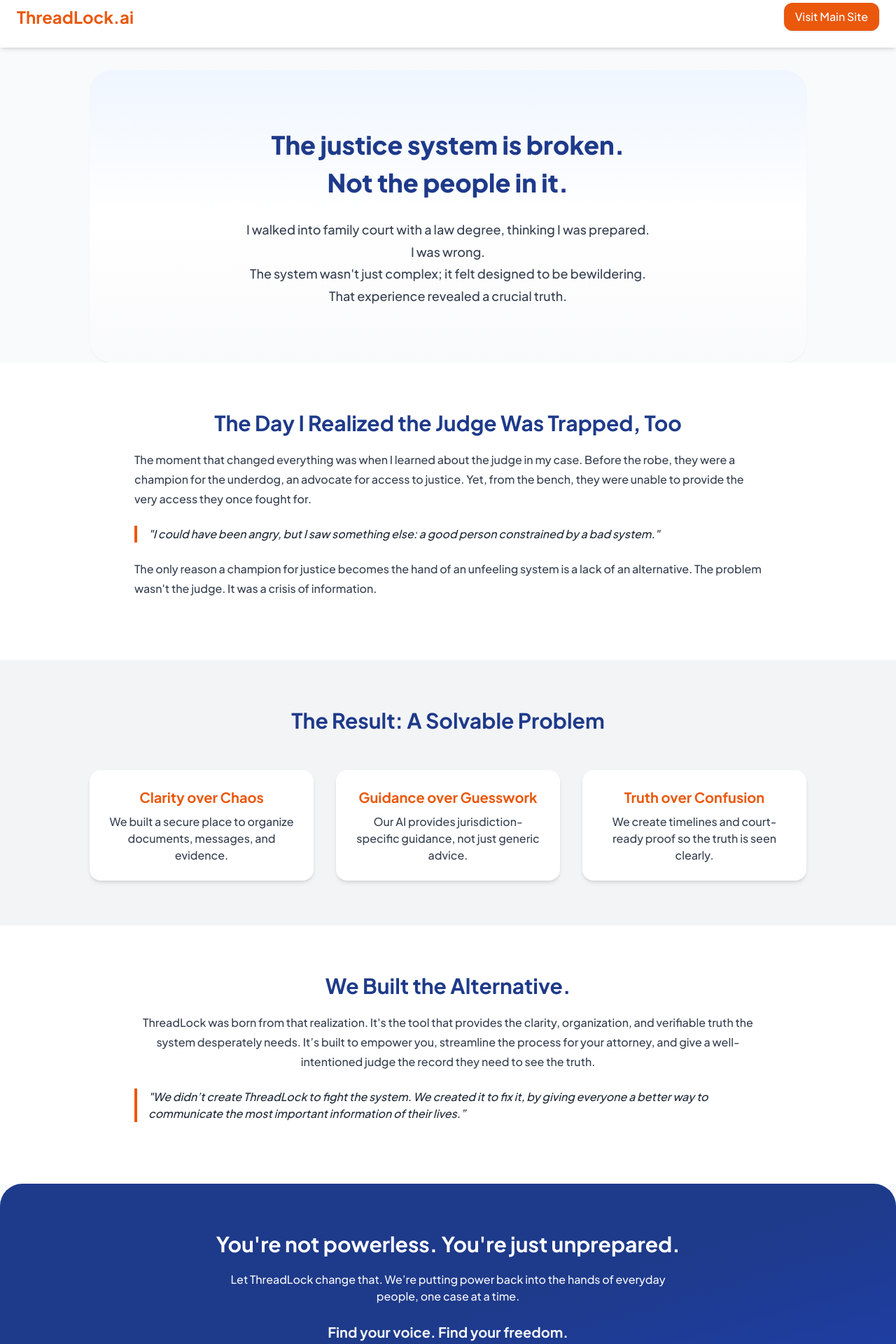
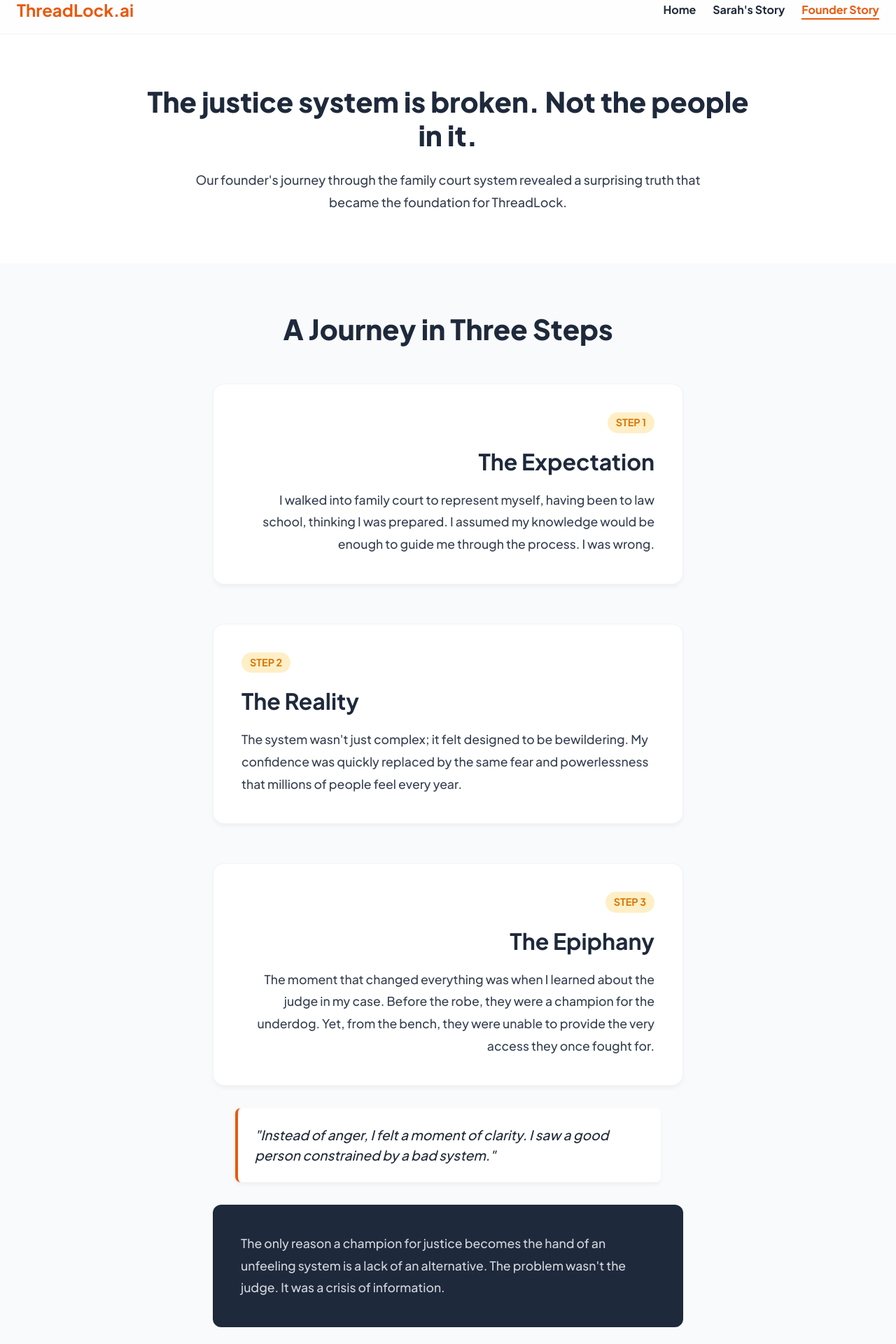
Before and after one commit to RedThreadGrp/ThreadLock, a Next.js app: page /founder-story in a window 1280 px wide. Shown: the part 20-1940 px from the top of the page at 70% size. Built offline with nearby package versions, Linux system fonts and the light colour scheme.

Commit message:
Update founder-story.jsx

```diff
--- a/pages/founder-story.jsx
+++ b/pages/founder-story.jsx
@@ -1,7 +1,7 @@
 import React from 'react';
 
 // The entire page is now a self-contained React component telling the founder's story,
-// formatted to match the Sarah's Story page.
+// with an improved, more readable layout.
 export default function FounderStoryPage() {
 
   // Storing the year in a variable for easy updates.
@@ -10,7 +10,6 @@
   return (
     <>
       {/* --- Styles --- */}
-      {/* This styling is identical to the sarahs-story.jsx page for brand consistency. */}
       <style jsx global>{`
         /* Using a common font for consistency */
         @import url('https://fonts.googleapis.com/css2?family=Poppins:wght@400;600;700;800&display=swap');
@@ -18,15 +17,13 @@
         :root {
             --orange-600: #ea580c;
             --orange-700: #c2410c;
-            --blue-900: #1e3a8a;
-            --blue-800: #1e40af;
-            --blue-50: #eff6ff;
+            --blue-900: #1e293b; /* UPDATED to match slate-800 */
             --gray-50: #f9fafb;
             --gray-100: #f3f4f6;
+            --gray-300: #d1d5db;
             --gray-700: #374151;
             --gray-800: #1f2937;
-            --gray-900: #111827;
-            --gray-300: #d1d5db;
+            --gray-900: #0f172a;
             --white: #ffffff;
             --font-family: 'Poppins', sans-serif;
         }
@@ -40,55 +37,56 @@
 
         .page-container {
             min-height: 100vh;
+            background-color: var(--gray-50);
         }
 
         .max-w-5xl { max-width: 64rem; }
         .max-w-4xl { max-width: 56rem; }
-        .max-w-3xl { max-width: 48rem; }
         .mx-auto { margin-left: auto; margin-right: auto; }
 
         /* Header */
         .header {
-            background-color: rgba(255, 255, 255, 0.9);
+            background-color: rgba(255, 255, 255, 0.8);
             backdrop-filter: blur(8px);
-            box-shadow: 0 4px 6px -1px rgba(0, 0, 0, 0.1), 0 2px 4px -2px rgba(0, 0, 0, 0.1);
-            padding: 1.5rem;
+            border-bottom: 1px solid var(--gray-100);
+            padding: 1rem 1.5rem;
             display: flex;
             justify-content: space-between;
             align-items: center;
+            position: sticky;
+            top: 0;
+            z-index: 10;
         }
         .header h1 {
             font-size: 1.5rem;
             font-weight: 700;
             color: var(--orange-600);
         }
-        .header a {
-            background-color: var(--orange-600);
-            color: var(--white);
-            padding: 0.5rem 1rem;
-            border-radius: 0.75rem;
-            box-shadow: 0 1px 3px 0 rgba(0, 0, 0, 0.1), 0 1px 2px -1px rgba(0, 0, 0, 0.1);
-            transition: background-color 0.2s;
+        .header nav a {
+            color: var(--gray-800);
+            font-weight: 600;
             text-decoration: none;
+            margin-left: 1.5rem;
+            transition: color 0.2s;
         }
-        .header a:hover {
-            background-color: var(--orange-700);
+        .header nav a:hover {
+            color: var(--orange-600);
+        }
+        .header nav a.active {
+            color: var(--orange-600);
+            border-bottom: 2px solid var(--orange-600);
+            padding-bottom: 2px;
         }
 
         /* Hero Section */
         .hero {
-            padding-top: 5rem;
-            padding-bottom: 5rem;
-            padding-left: 1.5rem;
-            padding-right: 1.5rem;
+            padding: 4.5rem 1.5rem;
             text-align: center;
-            background-image: linear-gradient(to bottom, var(--blue-50), var(--white), var(--gray-50));
-            border-radius: 2rem;
-            margin-top: 2rem;
-            box-shadow: 0 1px 2px 0 rgba(0, 0, 0, 0.05);
+            background-color: var(--white);
         }
         .hero h2 {
-            font-size: 2.25rem;
+            font-size: 2.5rem;
+            line-height: 1.2;
             font-weight: 800;
             margin-bottom: 1.5rem;
             color: var(--blue-900);
@@ -97,43 +95,98 @@
             font-size: 1.125rem;
             color: var(--gray-700);
             line-height: 1.75;
+            max-width: 48rem;
+            margin: auto;
         }
 
-        /* Story & Result Sections */
-        .content-section {
-            background-color: var(--white);
+        /* Story Flow Section */
+        .story-flow {
             padding: 4rem 1.5rem;
         }
-        .content-section h3 {
-            font-size: 1.875rem;
-            font-weight: 600;
+        .story-step {
+            max-width: 42rem;
+            margin: 0 auto 3.5rem auto;
+            text-align: center;
+        }
+        .story-step .step-number {
+            display: inline-block;
+            background-color: #feefc7;
+            color: #d97706;
+            font-weight: 700;
+            font-size: 0.9rem;
+            padding: 0.25rem 0.75rem;
+            border-radius: 9999px;
             margin-bottom: 1rem;
+        }
+        .story-step h3 {
+            font-size: 2rem;
+            font-weight: 700;
             color: var(--blue-900);
+            margin-bottom: 1rem;
         }
-        .content-section p {
+        .story-step p {
+            font-size: 1.1rem;
             color: var(--gray-700);
-            line-height: 1.75;
-            margin-bottom: 1.5rem;
+            line-height: 1.8;
         }
-        .blockquote {
+
+        /* Highlighted/Oriented Story Step */
+        .story-step.highlighted {
+            background-color: var(--white);
+            padding: 2.5rem;
+            border-radius: 1rem;
+            border: 1px solid var(--gray-100);
+            box-shadow: 0 4px 6px -1px rgba(0,0,0,0.05);
+        }
+        .story-step.right-oriented {
+            text-align: right;
+        }
+        .story-step.left-oriented {
+            text-align: left;
+        }
+
+        /* NEW Standalone Quote Box */
+        .story-blockquote {
+            background-color: var(--white);
+            padding: 1.5rem;
+            border-radius: 0.5rem;
             border-left: 4px solid var(--orange-600);
-            padding-left: 1rem;
+            box-shadow: 0 4px 6px -1px rgba(0,0,0,0.05);
+            text-align: left;
+            margin: 2rem auto;
+            font-size: 1.2rem;
             font-style: italic;
             color: var(--gray-800);
-            margin-bottom: 1.5rem;
+            max-width: 38rem;
+        }
+
+        /* NEW Highlighted Conclusion Box */
+        .epiphany-conclusion {
+            background-color: var(--blue-900);
+            color: var(--gray-100);
+            padding: 2.5rem;
+            border-radius: 0.75rem;
+            text-align: left;
+            margin: 0 auto;
+            max-width: 42rem;
+        }
+        .epiphany-conclusion p {
+             color: var(--gray-300);
+             font-size: 1.1rem;
+             line-height: 1.8;
         }
 
         /* Features Section */
         .features-section {
-            background-color: var(--gray-100);
+            background-color: var(--white);
             padding: 4rem 1.5rem;
-            text-align: center;
         }
         .features-section h3 {
-            font-size: 1.875rem;
-            font-weight: 600;
-            margin-bottom: 3rem;
+            font-size: 2rem;
+            font-weight: 700;
+            margin-bottom: 2rem;
             color: var(--blue-900);
+            text-align: center;
         }
         .features-grid {
             display: grid;
@@ -145,10 +198,11 @@
             }
         }
         .feature-card {
-            background-color: var(--white);
-            padding: 1.5rem;
+            background-color: var(--gray-50);
+            padding: 2rem;
             border-radius: 1rem;
-            box-shadow: 0 4px 6px -1px rgba(0, 0, 0, 0.1), 0 2px 4px -2px rgba(0, 0, 0, 0.1);
+            border: 1px solid var(--gray-100);
+            text-align: center;
         }
         .feature-card h4 {
             font-size: 1.25rem;
@@ -158,34 +212,32 @@
         }
         .feature-card p {
             color: var(--gray-700);
+            font-size: 0.95rem;
         }
 
         /* Closing CTA */
         .closing-cta {
-            background-image: linear-gradient(to bottom right, var(--blue-900), var(--blue-900), var(--blue-800));
+            background-color: var(--blue-900);
             padding: 4rem 1.5rem;
             text-align: center;
             color: var(--white);
-            border-top-left-radius: 2rem;
-            border-top-right-radius: 2rem;
         }
         .closing-cta h3 {
-            font-size: 1.875rem;
+            font-size: 2rem;
             font-weight: 700;
             margin-bottom: 1rem;
             color: var(--white);
         }
         .closing-cta p {
-            margin-bottom: 1.5rem;
-            opacity: 0.95;
+            margin-bottom: 2rem;
+            opacity: 0.9;
         }
         .closing-cta .cta-link {
             background-color: var(--orange-600);
             color: var(--white);
-            padding: 0.75rem 1.5rem;
-            border-radius: 0.75rem;
+            padding: 0.75rem 2rem;
+            border-radius: 0.5rem;
             font-weight: 700;
-            box-shadow: 0 1px 3px 0 rgba(0, 0, 0, 0.1), 0 1px 2px -1px rgba(0, 0, 0, 0.1);
             transition: background-color 0.2s;
             text-decoration: none;
             display: inline-block;
@@ -200,6 +252,7 @@
             color: var(--gray-300);
             padding: 1.5rem;
             text-align: center;
+            font-size: 0.9rem;
         }
       `}</style>
 
@@ -207,40 +260,58 @@
         {/* Header */}
         <header className="header">
           <h1 className="header-title">ThreadLock.ai</h1>
-          <a href="https://www.threadlock.ai">
-            Visit Main Site
-          </a>
+          <nav>
+            <a href="https://www.threadlock.ai">Home</a>
+            <a href="/sarahs-story">Sarah's Story</a>
+            <a href="/founder-story" className="active">Founder Story</a>
+          </nav>
         </header>
 
         <main>
           {/* Hero Section */}
-          <section className="hero max-w-5xl mx-auto">
+          <section className="hero">
+            <div className="max-w-4xl mx-auto">
                 <h2>
-              The justice system is broken.
-              <br />
-              Not the people in it.
+                    The justice system is broken. Not the people in it.
                 </h2>
-            <p className="max-w-3xl mx-auto">
-              I walked into family court with a law degree, thinking I was prepared.
-              <br />
-              I was wrong.
-              <br />
-              The system wasn't just complex; it felt designed to be bewildering.
-              <br />
-              That experience revealed a crucial truth.
+                <p>
+                    Our founder's journey through the family court system revealed a surprising truth that became the foundation for ThreadLock.
                 </p>
+            </div>
           </section>
 
-          {/* Story Section */}
-          <section className="content-section">
-            <div className="max-w-4xl mx-auto">
-              <h3 style={{ textAlign: 'center' }}>The Day I Realized the Judge Was Trapped, Too</h3>
+          {/* Story Flow Section */}
+          <section className="story-flow">
+            <h2 style={{textAlign: 'center', fontSize: '2.5rem', fontWeight: '800', color: 'var(--blue-900)', marginBottom: '3rem'}}>A Journey in Three Steps</h2>
+            <div className="story-step highlighted right-oriented">
+                <span className="step-number">STEP 1</span>
+                <h3>The Expectation</h3>
                 <p>
-                The moment that changed everything was when I learned about the judge in my case. Before the robe, they were a champion for the underdog, an advocate for access to justice. Yet, from the bench, they were unable to provide the very access they once fought for.
+                    I walked into family court to represent myself, having been to law school, thinking I was prepared. I assumed my knowledge would be enough to guide me through the process. I was wrong.
                 </p>
-              <blockquote className="blockquote">
-                "I could have been angry, but I saw something else: a good person constrained by a bad system."
+            </div>
+
+            <div className="story-step highlighted left-oriented">
+                <span className="step-number">STEP 2</span>
+                <h3>The Reality</h3>
+                <p>
+                    The system wasn't just complex; it felt designed to be bewildering. My confidence was quickly replaced by the same fear and powerlessness that millions of people feel every year.
+                </p>
+            </div>
+
+            <div className="story-step highlighted right-oriented" style={{marginBottom: '1.5rem'}}>
+                <span className="step-number">STEP 3</span>
+                <h3>The Epiphany</h3>
+                <p>
+                    The moment that changed everything was when I learned about the judge in my case. Before the robe, they were a champion for the underdog. Yet, from the bench, they were unable to provide the very access they once fought for.
+                </p>
+            </div>
+
+            <blockquote className="story-blockquote">
+                "Instead of anger, I felt a moment of clarity. I saw a good person constrained by a bad system."
             </blockquote>
+
+            <div className="epiphany-conclusion">
                 <p>
                     The only reason a champion for justice becomes the hand of an unfeeling system is a lack of an alternative. The problem wasn't the judge. It was a crisis of information.
                 </p>
@@ -255,48 +326,36 @@
                 <div className="feature-card">
                   <h4>Clarity over Chaos</h4>
                   <p>
-                    We built a secure place to organize documents, messages, and evidence.
+                    A secure place to organize documents, messages, and evidence.
                   </p>
                 </div>
                 <div className="feature-card">
                   <h4>Guidance over Guesswork</h4>
                   <p>
-                    Our AI provides jurisdiction-specific guidance, not just generic advice.
+                    AI that provides jurisdiction-specific guidance, not just generic advice.
                   </p>
                 </div>
                 <div className="feature-card">
                   <h4>Truth over Confusion</h4>
                   <p>
-                    We create timelines and court-ready proof so the truth is seen clearly.
+                    Timelines and court-ready proof so the truth is seen clearly.
                   </p>
                 </div>
               </div>
             </div>
           </section>
 
-          {/* Result Section */}
-          <section className="content-section">
-            <div className="max-w-4xl mx-auto text-center">
-              <h3>We Built the Alternative.</h3>
-              <p>
-                ThreadLock was born from that realization. It's the tool that provides the clarity, organization, and verifiable truth the system desperately needs. It’s built to empower you, streamline the process for your attorney, and give a well-intentioned judge the record they need to see the truth.
-              </p>
-              <blockquote className="blockquote" style={{ textAlign: 'left' }}>
-                "We didn’t create ThreadLock to fight the system. We created it to fix it, by giving everyone a better way to communicate the most important information of their lives.”
-              </blockquote>
-            </div>
-          </section>
-
           {/* Closing CTA */}
           <section className="closing-cta">
+            <div className="max-w-4xl mx-auto">
               <h3>You're not powerless. You're just unprepared.</h3>
-            <p className="max-w-2xl mx-auto">
+              <p>
                 Let ThreadLock change that. We’re putting power back into the hands of everyday people, one case at a time.
               </p>
-            <p style={{ fontSize: '1.25rem', fontWeight: 600, marginBottom: '2rem' }}>Find your voice. Find your freedom.</p>
               <a href="https://www.threadlock.ai" className="cta-link">
-              👉 www.threadlock.ai
+                Get Started with ThreadLock
               </a>
+            </div>
           </section>
         </main>
 
```
Lines whose indentation alone changed are shown as unchanged.
